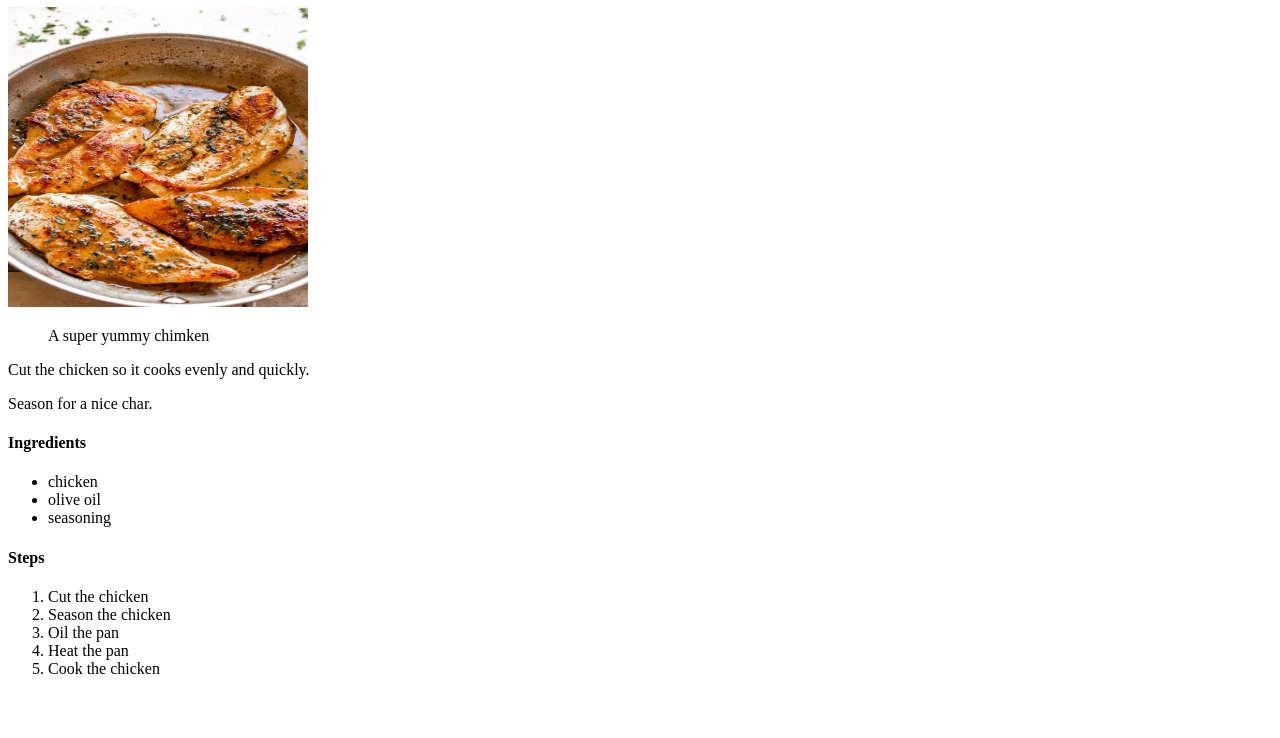
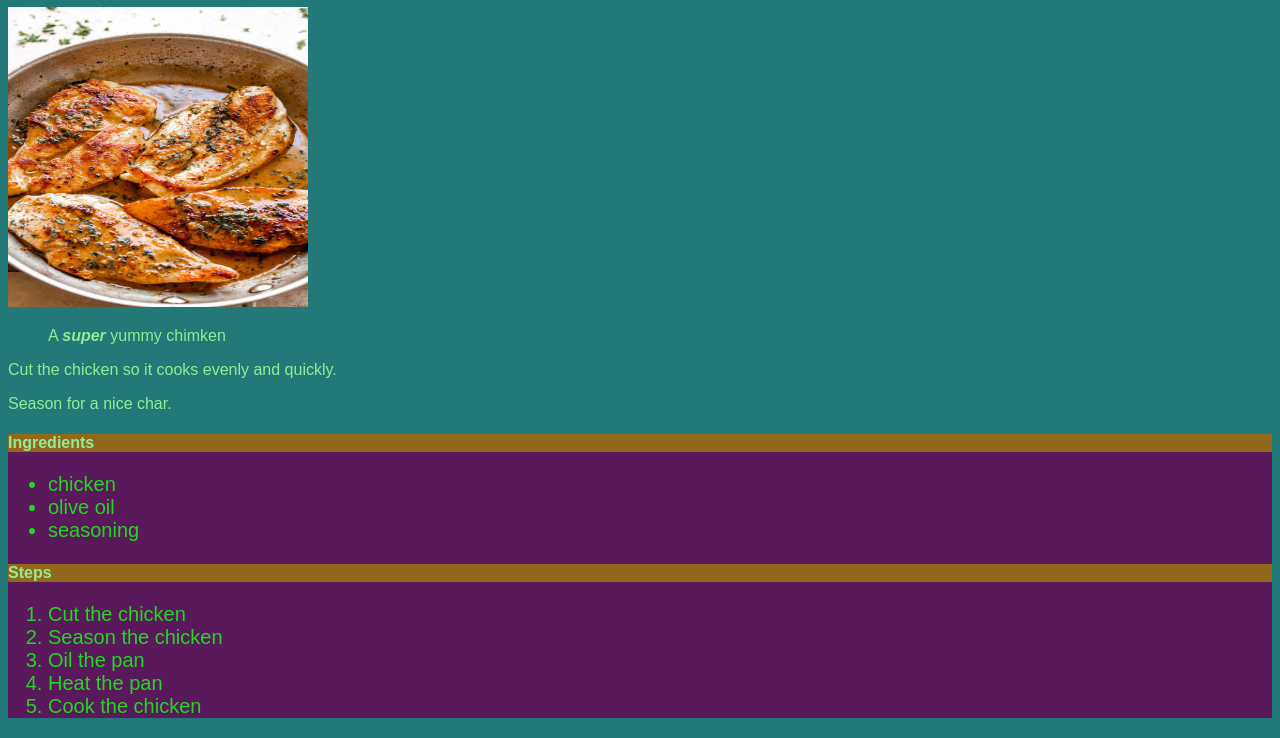
Before and after one commit to eliasjquintos/odin-recipes, a plain HTML site: page recipes/chicken.html in a window 1280 px wide. Shown: the part 73-811 px from the top of the page. Drawn offline with Linux system fonts and the light colour scheme.

Commit message:
Add basic styling
Add css to homepage and chicken recipe.

```diff
--- a/recipes/chicken.html
+++ b/recipes/chicken.html
@@ -3,30 +3,35 @@
 <head>
     <meta charset="UTF-8">
     <meta name="viewport" content="width=device-width, initial-scale=1.0">
+    <link rel="stylesheet" href="../style.css">
     <title>Chicken</title>
 </head>
 <body>
-    <h1>chicken</h1>
+    <div id="chicken">
+        <h1 id="title">chicken</h1>
 
         <img src="../images/Garlic-Butter-Herb-Pan-Fried-Chicken-Breasts-2.jpg" alt="Super yummy chimken" height="300" width="300">
-    <figure>A super yummy chimken</figure>
-    <p>Cut the chicken so it cooks evenly and quickly.</p>
-    <p>Season for a nice char.</p>
+        <figure id="caption">A <strong><em>super</em></strong> yummy chimken</figure>
+        <p id="p1">Cut the chicken so it cooks evenly and quickly.</p>
+        <p id="p2">Season for a nice char.</p>
 
-    <h4>Ingredients</h4>
+        <div class="lists">
+            <h4 id="ingredients">Ingredients</h4>
             <ul>
-        <li>chicken</li>
-        <li>olive oil</li>
-        <li>seasoning</li>
+                <li class="ingredient">chicken</li>
+                <li class="ingredient">olive oil</li>
+                <li class="ingredient">seasoning</li>
             </ul>
 
-    <h4>Steps</h4>
-    <ol>
+            <h4 id="steps">Steps</h4>
+            <ol class="steps" >
                 <li>Cut the chicken</li>
                 <li>Season the chicken</li>
                 <li>Oil the pan</li>
                 <li>Heat the pan</li>
                 <li>Cook the chicken</li>
             </ol>
+        </div>
+    </div>
 </body>
 </html>
--- /dev/null
+++ b/style.css
@@ -0,0 +1,34 @@
+.index {
+    background-color: rgb(3, 152, 102);
+}
+
+#recipes {
+    font-size: 35px
+}
+
+body {
+    background-color:rgb(35, 120, 120);
+    color:rgb(147, 236, 147);
+}
+
+#chicken {
+    font-family: "Comic Sans", Arial, Helvetica, sans-serif;
+}
+
+.lists {
+    background-color: rgb(90, 25, 90);
+}
+
+/*ul, ol {
+    background-color: lightblue;
+}
+*/
+
+#ingredients, #steps {
+    background-color: rgb(146, 105, 28);
+}
+
+.ingredient, .steps {
+    color: rgb(34, 214, 34);
+    font-size: 20px;
+}
```
Also changed, not shown: index.html (+9 -7 lines), 1 other file. Lines whose indentation alone changed are shown as unchanged.
